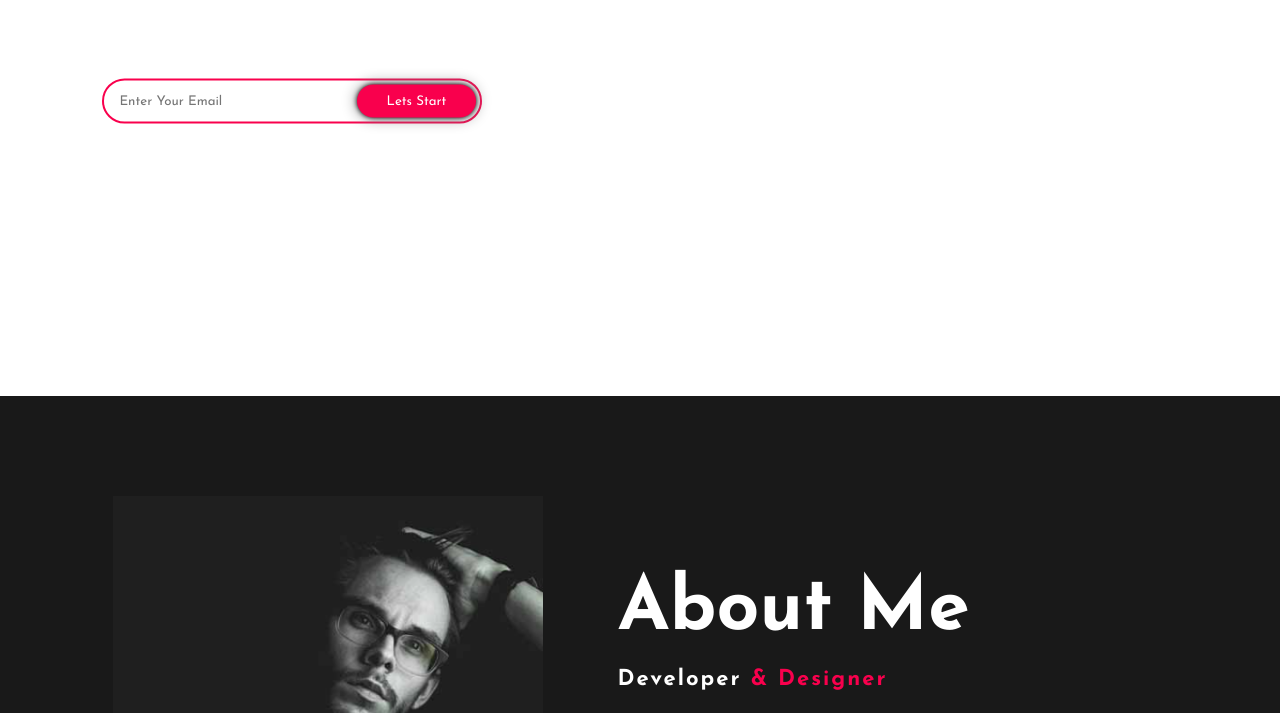
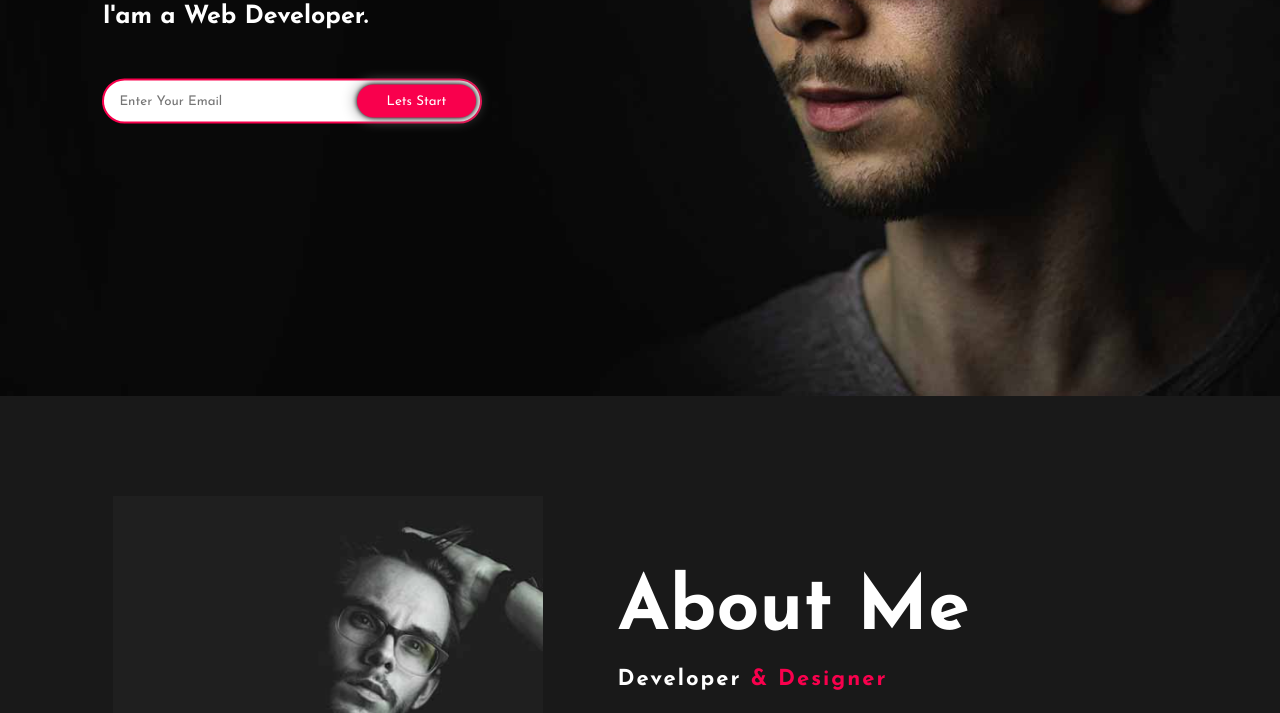
Before and after one commit to Aditya0Pandey/TechPhantoms_KOC24_CipherSchools, a plain HTML site: page portfolio.html in a window 1280 px wide. Shown: the part 404-1117 px from the top of the page. Drawn offline with Linux system fonts and the light colour scheme; files whose address does not match are found by name.

Commit message:
Update portfolio.css

```diff
--- a/portfolio.css
+++ b/portfolio.css
@@ -7,7 +7,7 @@
 .hero{
 	height: 100vh;
 	width: 100%;
-	background-image: url(../img/background.jpg);
+	background-image: url(background.jpg);
 	background-size: cover;
 	background-position: center;
 }
```
